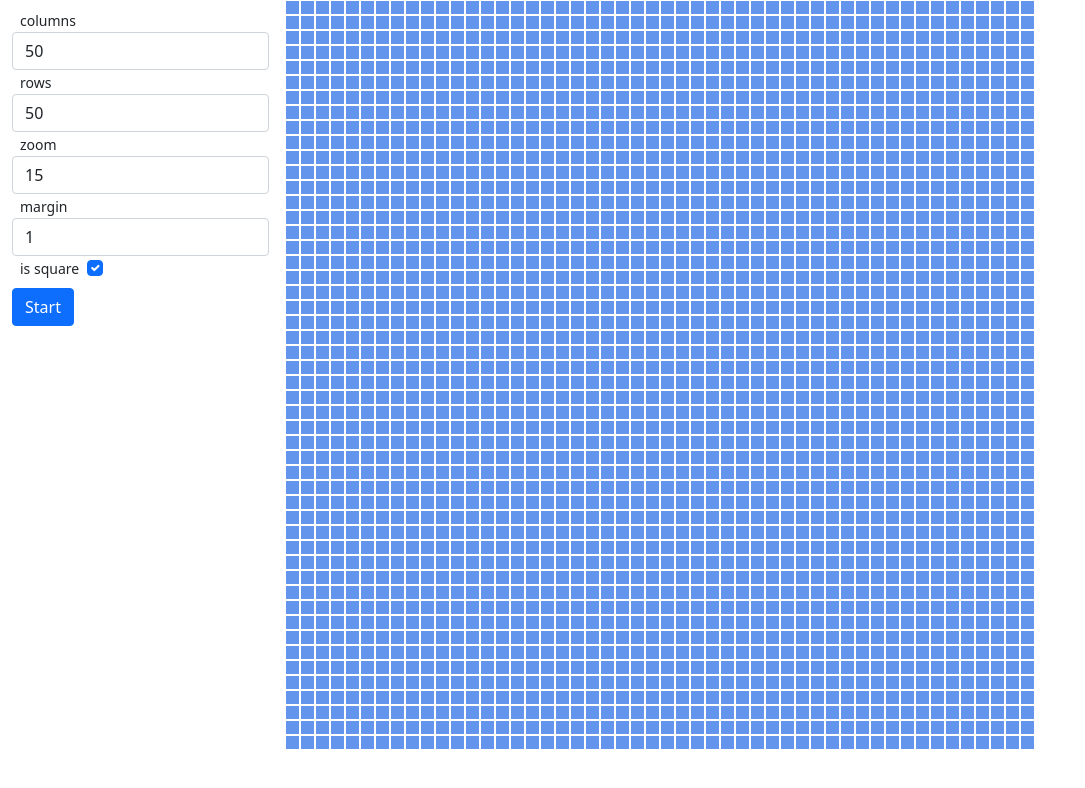
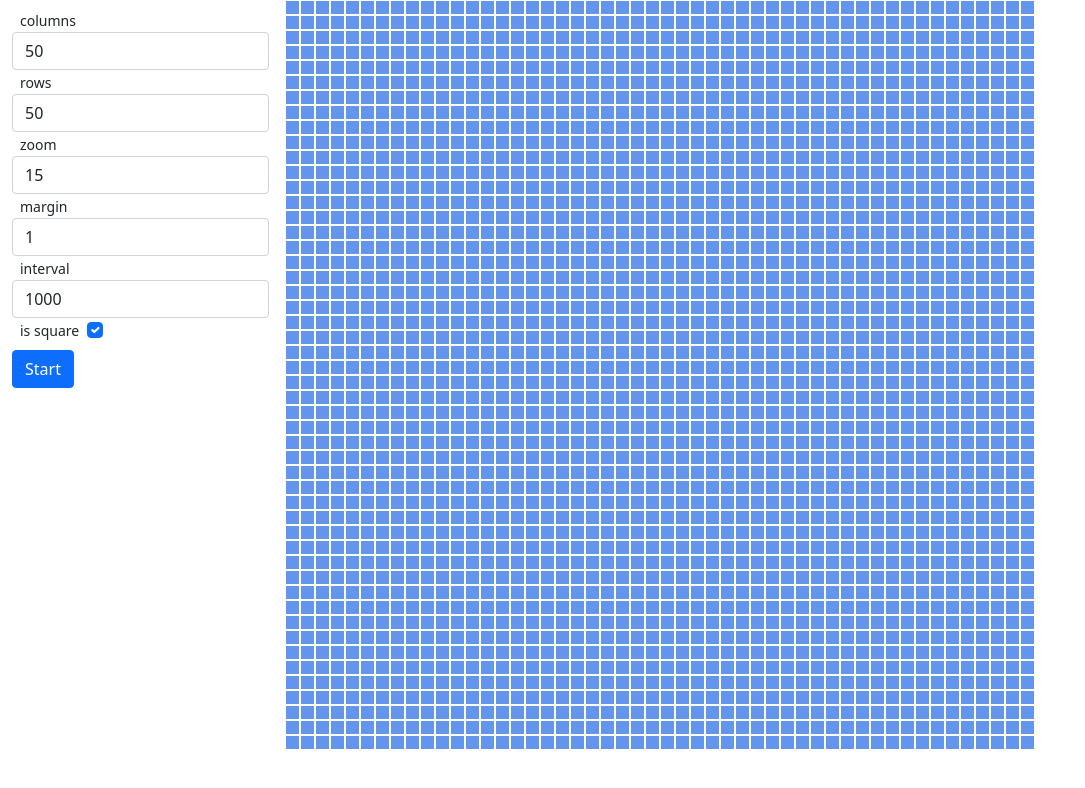
Before and after one commit to timbrownls20/Games, a Next.js app in the folder game-of-life/: page / in a window 1280 px wide. Shown: the top 788 px of the page, without its empty margins (0-1085 px from the left). Built offline with nearby package versions, Linux system fonts and the light colour scheme.

Commit message:
make interval configurable

```diff
--- a/game-of-life/src/components/cell.js
+++ b/game-of-life/src/components/cell.js
@@ -3,6 +3,7 @@ import React, { useEffect, useContext } from "react";
 import ConfigContext from "./../context/configContext";
 import { CellContext } from "./../context/cellContext";
 
+// eslint-disable-next-line react/display-name
 const Cell = ({ margin, row, column }) => {
   const config = useContext(ConfigContext);
   const { cellState, gameStateDispatch } = useContext(CellContext);
--- a/game-of-life/src/components/grid.js
+++ b/game-of-life/src/components/grid.js
@@ -8,14 +8,14 @@ import { CellProvider } from "../context/cellContext";
 
 const Grid = () => {
   const { randomTransformer, gridSettingState } = useContext(GlobalContext);
-  const { rows, columns, zoom, margin, isStart } = gridSettingState;
+  const { rows, columns, zoom, margin, isStart, interval } = gridSettingState;
 
   //.. calculate from cell size
   const height = zoom;
   const width = zoom * columns;
   const styleContainer = { width: `${width}px`, height: `${height}px` };
 
-  useInterval(randomTransformer, isStart ? 1000 : null);
+  useInterval(randomTransformer, isStart ? interval : null);
 
   return (
     <>
--- a/game-of-life/src/components/gridSettings.js
+++ b/game-of-life/src/components/gridSettings.js
@@ -56,7 +56,19 @@
               gridSettingStateDispatch({type:'set-margin', value:parseInt(e.target.value)});
             }}
           />
-          <small className="mx-2">is square</small>
+          <small className="mx-2">interval</small>
+          <input
+            type="number"
+            min="100"
+            step="5"
+            className="form-control"
+            placeholder="interval (ms)"
+            value={gridSettingState.interval}
+            onChange={(e) => {
+              gridSettingStateDispatch({type:'set-interval', value:parseInt(e.target.value)});
+            }}
+          />
+          <small className="m-2">is square</small>
           <input
             type="checkbox"
             className="form-check-input"
--- a/game-of-life/src/config/initialState.js
+++ b/game-of-life/src/config/initialState.js
@@ -5,5 +5,6 @@ export default {
     isSquare: true,
     zoom: 15,
     margin: 1,
-    isStart: false
+    isStart: false,
+    interval: 1000
   };
--- a/game-of-life/src/context/cellContext.js
+++ b/game-of-life/src/context/cellContext.js
@@ -1,4 +1,4 @@
-import React, {useContext, useMemo} from "react";
+import React, {useContext} from "react";
 import { GlobalContext } from "./globalContext";
 
 export const CellContext = React.createContext();
@@ -11,8 +11,7 @@ export const CellProvider = ({ children, row, column }) => {
     gameStateDispatch,
   } = useContext(GlobalContext)
 
-  const cellStateIn = getCellState(row, column);
-  const cellState = useMemo(() => cellStateIn, [cellStateIn]);
+  const cellState = getCellState(row, column);
 
   const provider = {
     cellState,
--- a/game-of-life/src/hooks/useAppState.js
+++ b/game-of-life/src/hooks/useAppState.js
@@ -54,6 +54,8 @@ function useAppState(initialState) {
         return { ...state, zoom: action.value };
       case "set-margin":
         return { ...state, margin: action.value };
+      case "set-interval":
+        return { ...state, interval: action.value };
       case "toggle-start":
           return { ...state, isStart: !state.isStart };
       default:
```
